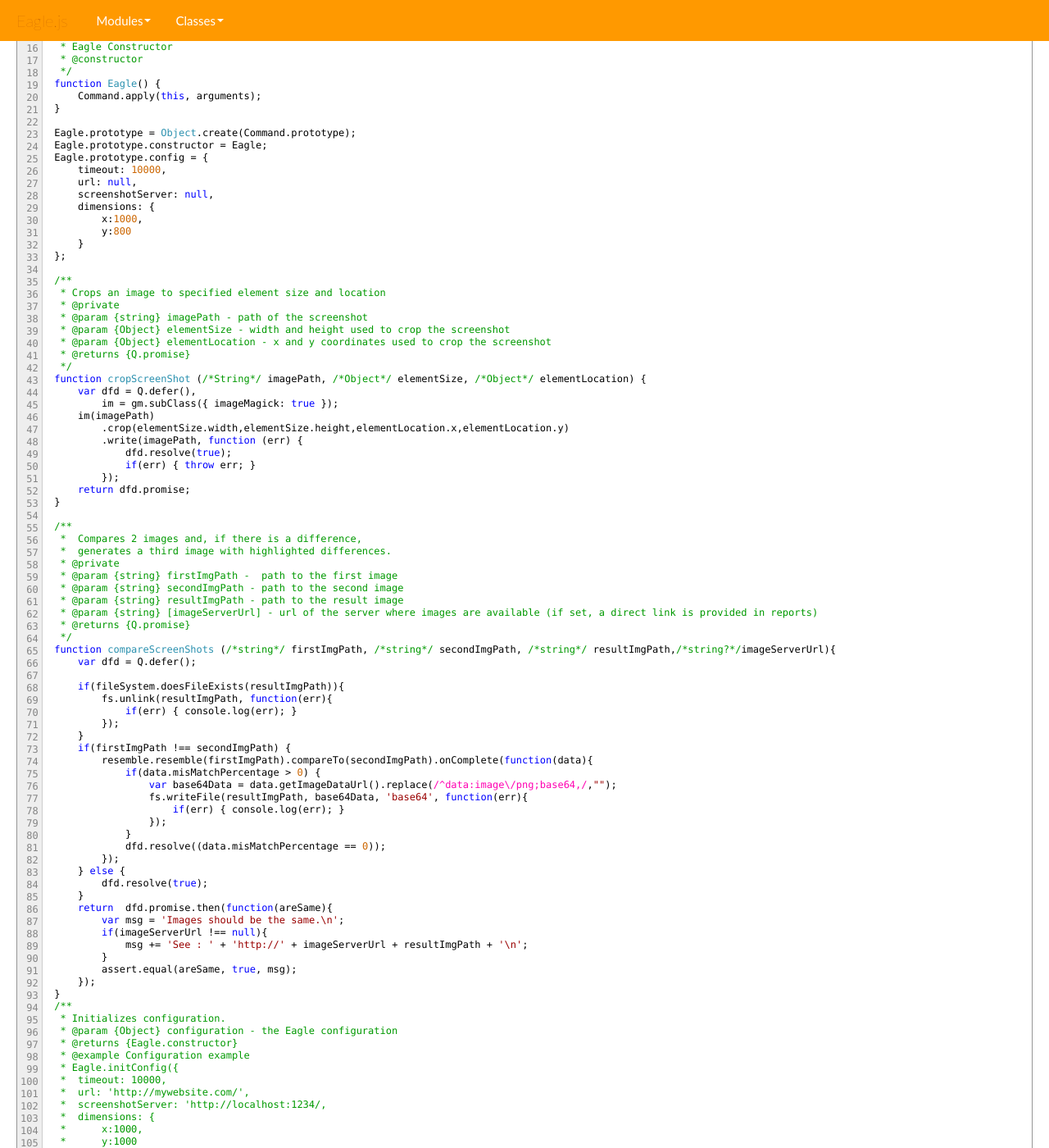
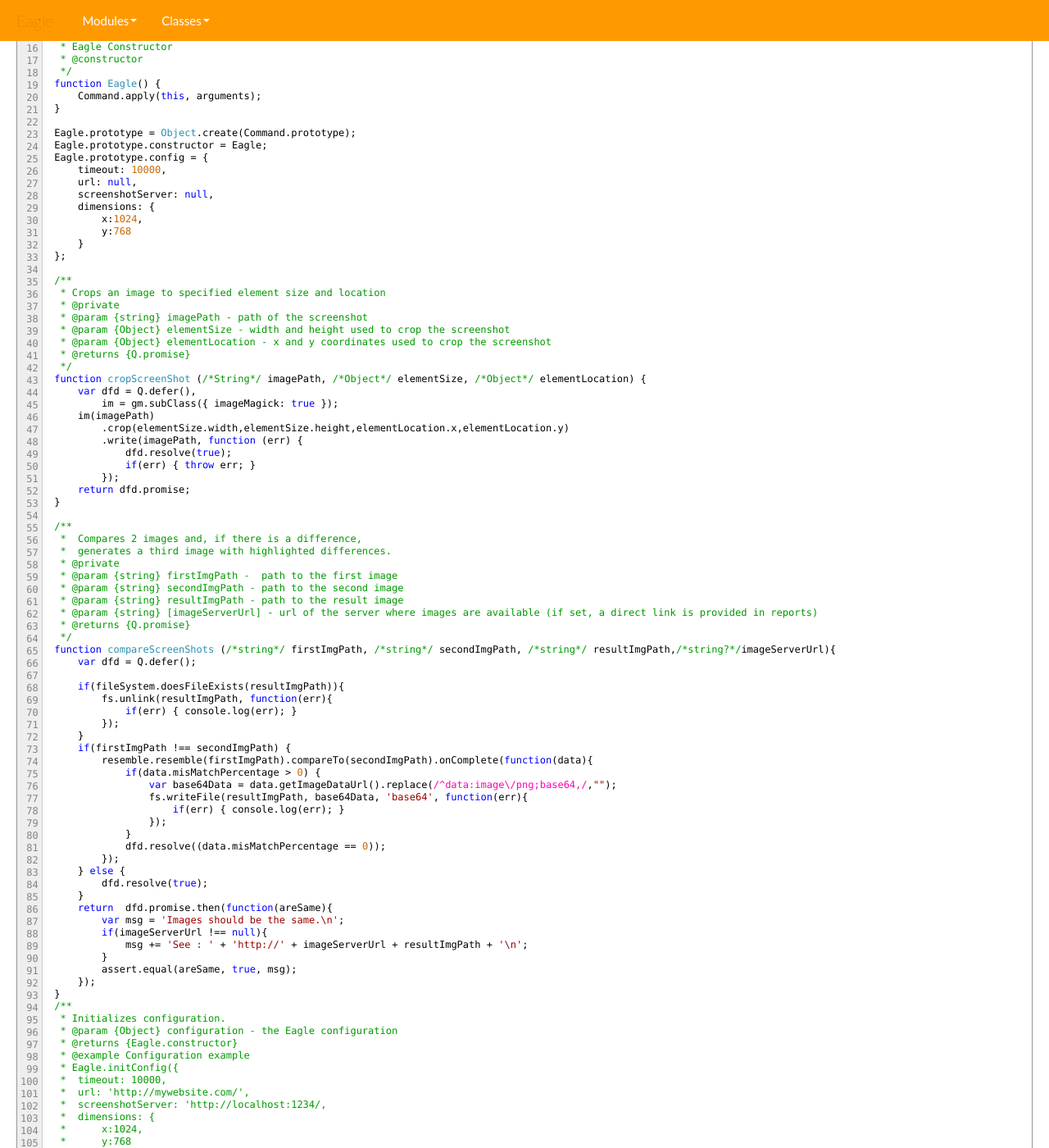
Before and after one commit to Orange-OpenSource/Eagle, a Jekyll site: the page docs/eagle.js.html, which Jekyll copies as it is, in a window 1280 px wide and 1400 px high, scrolled down 335 px. Shown: the whole window at 82% size. Built offline with Jekyll 4.4.1, drawn with Linux system fonts in a browser that asks for light colours; some web fonts are replaced; some of the changed text lies outside the part shown.

Commit message:
docs liens cassés

```diff
--- a/docs/classes.list.html
+++ b/docs/classes.list.html
@@ -18,7 +18,7 @@
 <div class="container-fluid">
 	<div class="navbar navbar-fixed-top ">
 		<div class="navbar-inner">
-			<a class="brand" href="/index.html">Eagle.js</a>
+			<a class="brand" href="/Eagle">Eagle</a>
 			<ul class="nav">
 
 				<li class="dropdown">
--- a/docs/eagle.js.html
+++ b/docs/eagle.js.html
@@ -18,7 +18,7 @@
 <div class="container-fluid">
 	<div class="navbar navbar-fixed-top ">
 		<div class="navbar-inner">
-			<a class="brand" href="/index.html">Eagle.js</a>
+			<a class="brand" href="/Eagle">Eagle</a>
 			<ul class="nav">
 
 				<li class="dropdown">
@@ -96,8 +96,8 @@ Eagle.prototype.config = {
     url: null,
     screenshotServer: null,
     dimensions: {
-        x:1000,
-        y:800
+        x:1024,
+        y:768
     }
 };
 
@@ -170,8 +170,8 @@ function compareScreenShots (/*string*/ firstImgPath, /*string*/ secondImgPath,
  *  url: 'http://mywebsite.com/',
  *  screenshotServer: 'http://localhost:1234/,
  *  dimensions: {
- *      x:1000,
- *      y:1000
+ *      x:1024,
+ *      y:768
  *  });
  */
 Eagle.prototype.initConfig = function(configuration){
--- a/docs/index.html
+++ b/docs/index.html
@@ -18,7 +18,7 @@
 <div class="container-fluid">
 	<div class="navbar navbar-fixed-top ">
 		<div class="navbar-inner">
-			<a class="brand" href="/index.html">Eagle.js</a>
+			<a class="brand" href="/Eagle">Eagle</a>
 			<ul class="nav">
 
 				<li class="dropdown">
--- a/docs/module-Eagle-Eagle.html
+++ b/docs/module-Eagle-Eagle.html
@@ -18,7 +18,7 @@
 <div class="container-fluid">
 	<div class="navbar navbar-fixed-top ">
 		<div class="navbar-inner">
-			<a class="brand" href="/index.html">Eagle.js</a>
+			<a class="brand" href="/Eagle">Eagle</a>
 			<ul class="nav">
 
 				<li class="dropdown">
@@ -879,8 +879,8 @@ timeout: 10000,
 url: &#x27;http://mywebsite.com/&#x27;,
 screenshotServer: &#x27;http://localhost:1234/,
 dimensions: {
-    x:1000,
-    y:1000
+    x:1024,
+    y:768
 });</pre>
 
 
--- a/docs/module-Eagle.html
+++ b/docs/module-Eagle.html
@@ -18,7 +18,7 @@
 <div class="container-fluid">
 	<div class="navbar navbar-fixed-top ">
 		<div class="navbar-inner">
-			<a class="brand" href="/index.html">Eagle.js</a>
+			<a class="brand" href="/Eagle">Eagle</a>
 			<ul class="nav">
 
 				<li class="dropdown">
@@ -78,7 +78,7 @@
 
 
 
-            <div class="description"><p>Created by qtmm2465 on 09/09/14.</p></div>
+            <div class="description"><p>Created by Julien Giffard on 09/09/14.</p></div>
 
 
 
--- a/docs/modules.list.html
+++ b/docs/modules.list.html
@@ -18,7 +18,7 @@
 <div class="container-fluid">
 	<div class="navbar navbar-fixed-top ">
 		<div class="navbar-inner">
-			<a class="brand" href="/index.html">Eagle.js</a>
+			<a class="brand" href="/Eagle">Eagle</a>
 			<ul class="nav">
 
 				<li class="dropdown">
```
Also changed, not shown: other parts of docs/eagle.js.html (+1 -1 lines).
